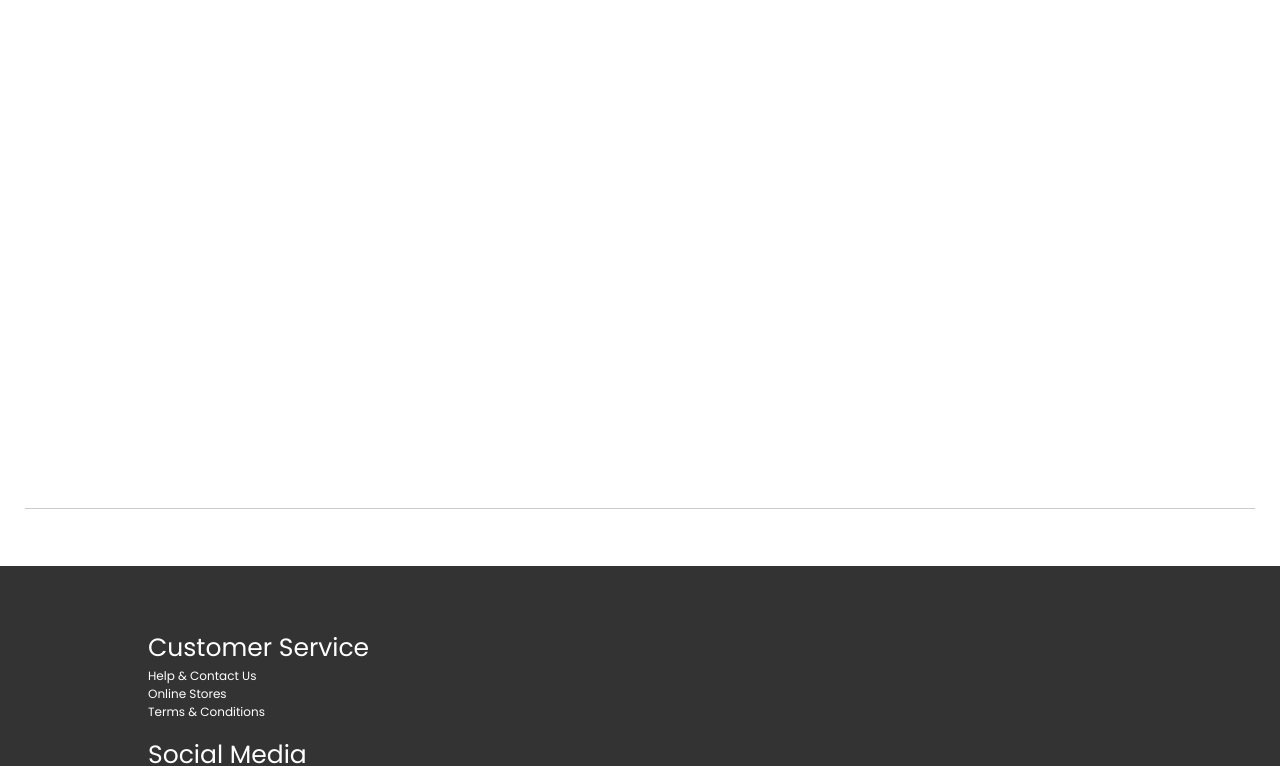
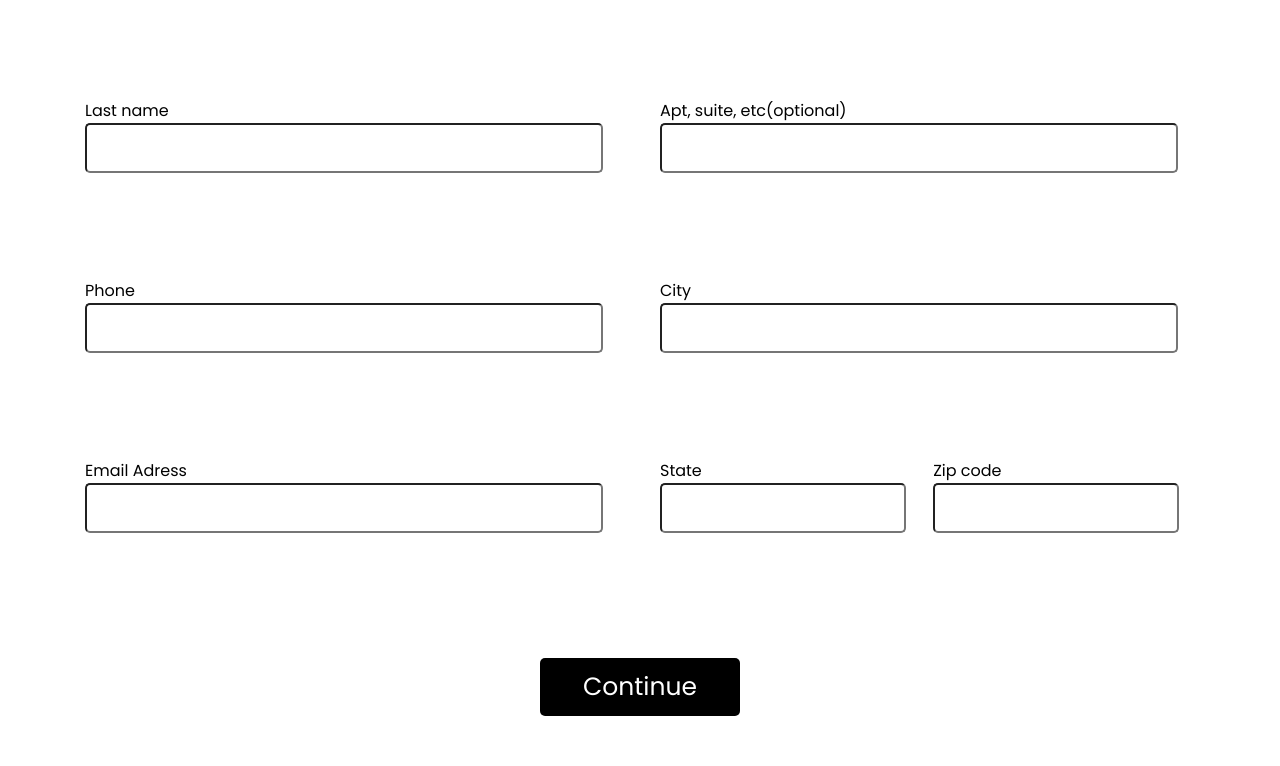
Before and after one commit to aldobasicarnel/ReactWebApp, a React (Create React App) app in the folder react-web-shop/: page /checkout in a window 1280 px wide. Shown: the part 1100-1866 px from the top of the page. Built offline with nearby package versions, Linux system fonts and the light colour scheme.

Commit message:
Shipping form

```diff
--- a/react-web-shop/src/Components/CheckoutPage/Checkout/Checkout.css
+++ b/react-web-shop/src/Components/CheckoutPage/Checkout/Checkout.css
@@ -15,6 +15,11 @@
   margin: 0;
   justify-content: space-between;
   align-items: center;
+}
+.link-shiping {
+  color: #fff;
+  background-color: transparent;
+  text-decoration: none;
 }
 .flexbox {
   padding: 15px;
--- a/react-web-shop/src/Components/CheckoutPage/Checkout/Checkout.js
+++ b/react-web-shop/src/Components/CheckoutPage/Checkout/Checkout.js
@@ -1,6 +1,7 @@
 import "./Checkout.css";
 import { useSelector } from "react-redux";
 import CheckoutItem from "./CheckoutItem";
+import { Link } from "react-router-dom";
 import Tag from "../Tag";
 
 const Checkout = (props) => {
@@ -59,7 +60,11 @@ const Checkout = (props) => {
             </div>
           </div>
 
-          <button className="order-btn">Proceed to checkout</button>
+          <button className="order-btn">
+            <Link to="" className="link-shiping">
+              Proceed to checkout
+            </Link>
+          </button>
         </div>
       </div>
     </div>
--- a/react-web-shop/src/Components/CheckoutPage/CheckoutForm/CheckoutForm.css
+++ b/react-web-shop/src/Components/CheckoutPage/CheckoutForm/CheckoutForm.css
@@ -1,14 +1,68 @@
 .f-container {
   width: 100%;
-  height: 100vh;
-  padding: 40px;
+  height: 100%;
   margin-top: 200px;
   border-top: 1px solid rgba(0, 0, 0, 0.2);
-  border-bottom: 1px solid rgba(0, 0, 0, 0.2);
 }
 .f {
   width: 100%;
-  height: 100%;
+  height: 100vh;
   background-color: transparent;
   padding: 40px;
+  display: flex;
+  flex-direction: row;
 }
+.f-title {
+  flex-direction: column;
+  text-align: center;
+}
+
+.left-f-control {
+  display: flex;
+  flex-direction: row;
+  width: 50%;
+}
+.form-inputs-container {
+  width: 100%;
+  display: flex;
+  flex-direction: column;
+  align-items: flex-start;
+}
+.form-inputs-container .form-inputs {
+  margin: 20px;
+  width: 100%;
+  height: 100%;
+  display: flex;
+  flex-direction: column;
+}
+.form-inputs-container .form-inputs .in {
+  width: 90%;
+  height: 50px;
+  border-radius: 5px;
+}
+.right-f-control {
+  display: flex;
+  flex-direction: row;
+  width: 50%;
+}
+.form-two {
+  display: flex;
+  flex-direction: row;
+}
+.form-flex {
+  width: 47.5%;
+}
+.btn-control-container {
+  display: flex;
+  flex-direction: row;
+  justify-content: center;
+  align-items: center;
+}
+.btn-control {
+  border-radius: 5px;
+  width: 200px;
+  text-align: center;
+  padding: 10px 10px;
+  background-color: #000;
+  color: #fff;
+}
--- a/react-web-shop/src/Components/CheckoutPage/CheckoutForm/CheckoutForm.js
+++ b/react-web-shop/src/Components/CheckoutPage/CheckoutForm/CheckoutForm.js
@@ -1,28 +1,66 @@
 import "./CheckoutForm.css";
+import { useParams } from "react-router-dom";
 
 import Tag from "../Tag";
+
 const CheckoutForm = () => {
   return (
     <div className="f-container">
       <Tag tag={`2`} />
+      <h1 className="f-title">Checkout Info</h1>
       <form className="f">
         <div className="left-f-control">
-          <label>Frist name</label>
-          <input type="text" />
+          <div className="form-inputs-container">
+            <div className="form-inputs">
+              <label>First name</label>
+              <input type="text" className="in" />
+            </div>
+            <div className="form-inputs">
+              <label>Last name</label>
+              <input type="text" className="in" />
+            </div>
+            <div className="form-inputs">
+              <label>Phone</label>
+              <input type="number" className="in" />
+            </div>
+            <div className="form-inputs">
+              <label>Email Adress</label>
+              <input type="email" className="in" />
+            </div>
+          </div>
         </div>
-        <div className="left-f-control">
-          <label>Last name</label>
-          <input type="text" />
-        </div>
-        <div className="left-f-contol">
-          <label>Phone</label>
-          <input type="number" />
-        </div>
-        <div className="left-f-control">
-          <label>Email Adress</label>
-          <input type="email" />
+        <div className="right-f-control">
+          <div className="form-inputs-container">
+            <div className="form-inputs">
+              <label>Street Adress</label>
+              <input type="text" className="in" />
+            </div>
+            <div className="form-inputs">
+              <label>Apt, suite, etc(optional)</label>
+              <input type="text" className="in" />
+            </div>
+            <div className="form-inputs">
+              <label>City</label>
+              <input type="text" className="in" />
+            </div>
+            <div className="form-inputs">
+              <div className="form-two">
+                <div className="form-flex">
+                  <label>State</label>
+                  <input type="text" className="in" />
+                </div>
+                <div className="form-flex">
+                  <label>Zip code</label>
+                  <input type="number" className="in" />
+                </div>
+              </div>
+            </div>
+          </div>
         </div>
       </form>
+      <div className="btn-control-container">
+        <button className="btn-control"> Continue</button>
+      </div>
     </div>
   );
 };
--- a/react-web-shop/src/Components/CheckoutPage/CheckoutPage.css
+++ b/react-web-shop/src/Components/CheckoutPage/CheckoutPage.css
@@ -1,5 +1,5 @@
 .checkout-page {
-  margin: 25px;
+  margin: 25px 25px 100px 25px;
 }
 
 @media (max-width: 768px) {
```
